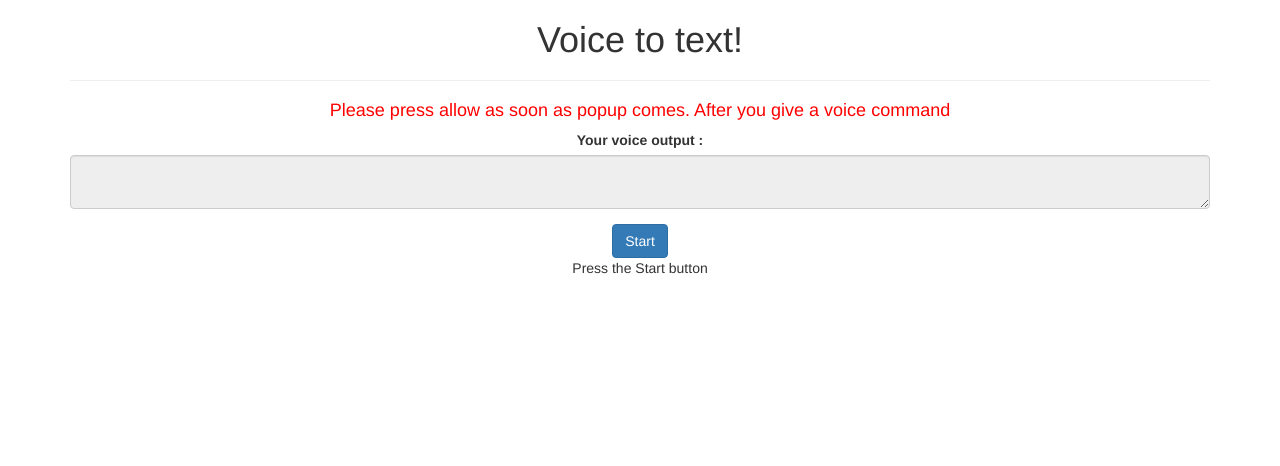
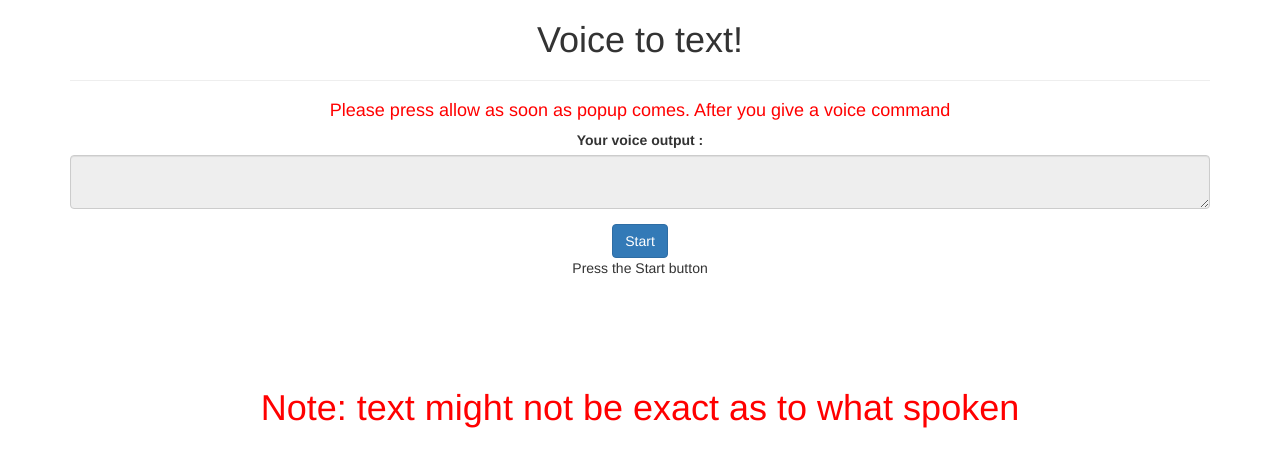
Before and after one commit to APK123123/Test, a plain HTML site: page index.html in a window 1280 px wide. Drawn offline with nearby package versions, Linux system fonts and the light colour scheme.

Commit message:
Update index.html

```diff
--- a/index.html
+++ b/index.html
@@ -26,6 +26,11 @@
 <button class="btn btn-primary" onclick="start()">Start</button>
         <p>Press the Start button</p>
 
+        <br>
+        <br>
+        <br>
+        <br>
+        <h1 style="color:red;">Note: text might not be exact as to what spoken</h1>
 
     </center>
     </div>
```
